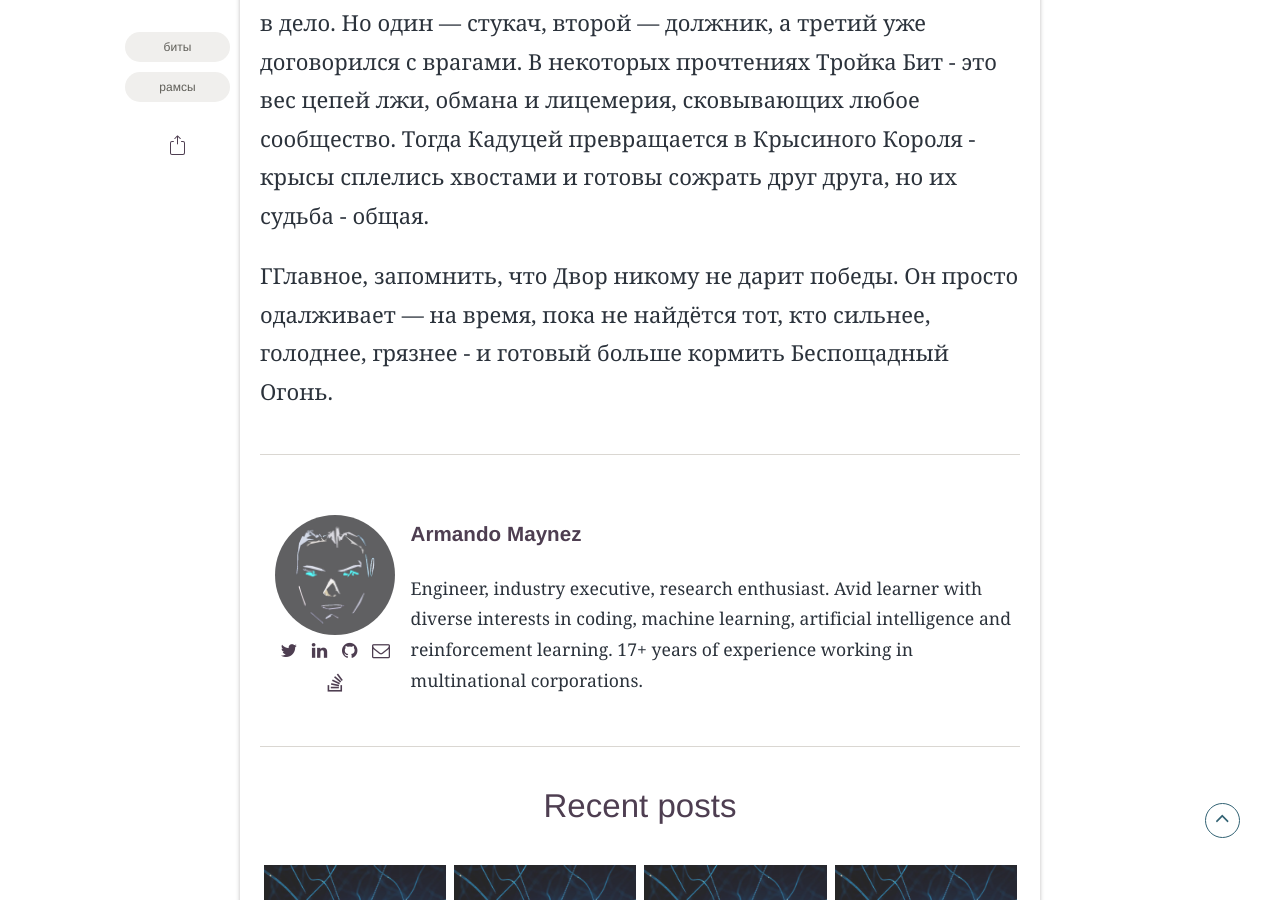
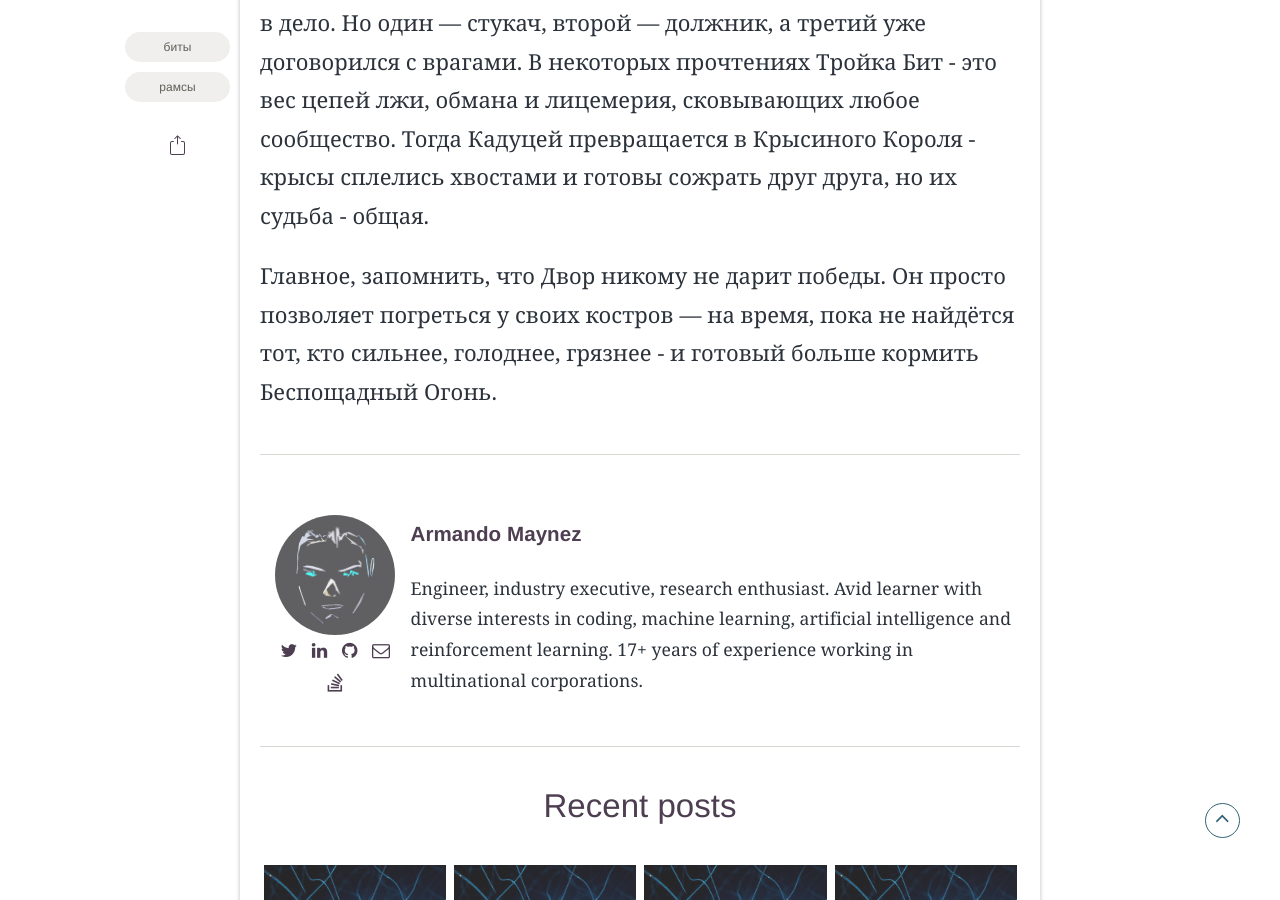
Before and after one commit to GrandHamster/Patsansky_rasklad, a Jekyll site: the page built from _posts/2020-05-25-Troix_of_Sticks.markdown, in a window 1280 px wide and 900 px high, scrolled down 4947 px. Built offline with Jekyll 4.4.1, drawn with Linux system fonts in a browser that asks for light colours; some web fonts are replaced.

Commit message:
Update 2020-05-25-Troix_of_Sticks.markdown

```diff
--- a/_posts/2020-05-25-Troix_of_Sticks.markdown
+++ b/_posts/2020-05-25-Troix_of_Sticks.markdown
@@ -86,4 +86,4 @@ author: Armando Maynez
 
 У карты есть и малоизвестное значение предательства и зияющей бездны под личиной успеха и благополучия. Три кента зовут тебя в дело. Но один — стукач, второй — должник, а третий уже договорился с врагами. В некоторых прочтениях Тройка Бит - это вес цепей лжи, обмана и лицемерия, сковывающих любое сообщество. Тогда Кадуцей превращается в Крысиного Короля - крысы сплелись хвостами и готовы сожрать друг друга, но их судьба - общая.  <br>
 
-ГГлавное, запомнить, что Двор никому не дарит победы. Он просто одалживает — на время, пока не найдётся тот, кто сильнее, голоднее, грязнее - и готовый больше кормить Беспощадный Огонь. <br>
+Главное, запомнить, что Двор никому не дарит победы. Он просто позволяет погреться у своих костров — на время, пока не найдётся тот, кто сильнее, голоднее, грязнее - и готовый больше кормить Беспощадный Огонь. <br>
```
